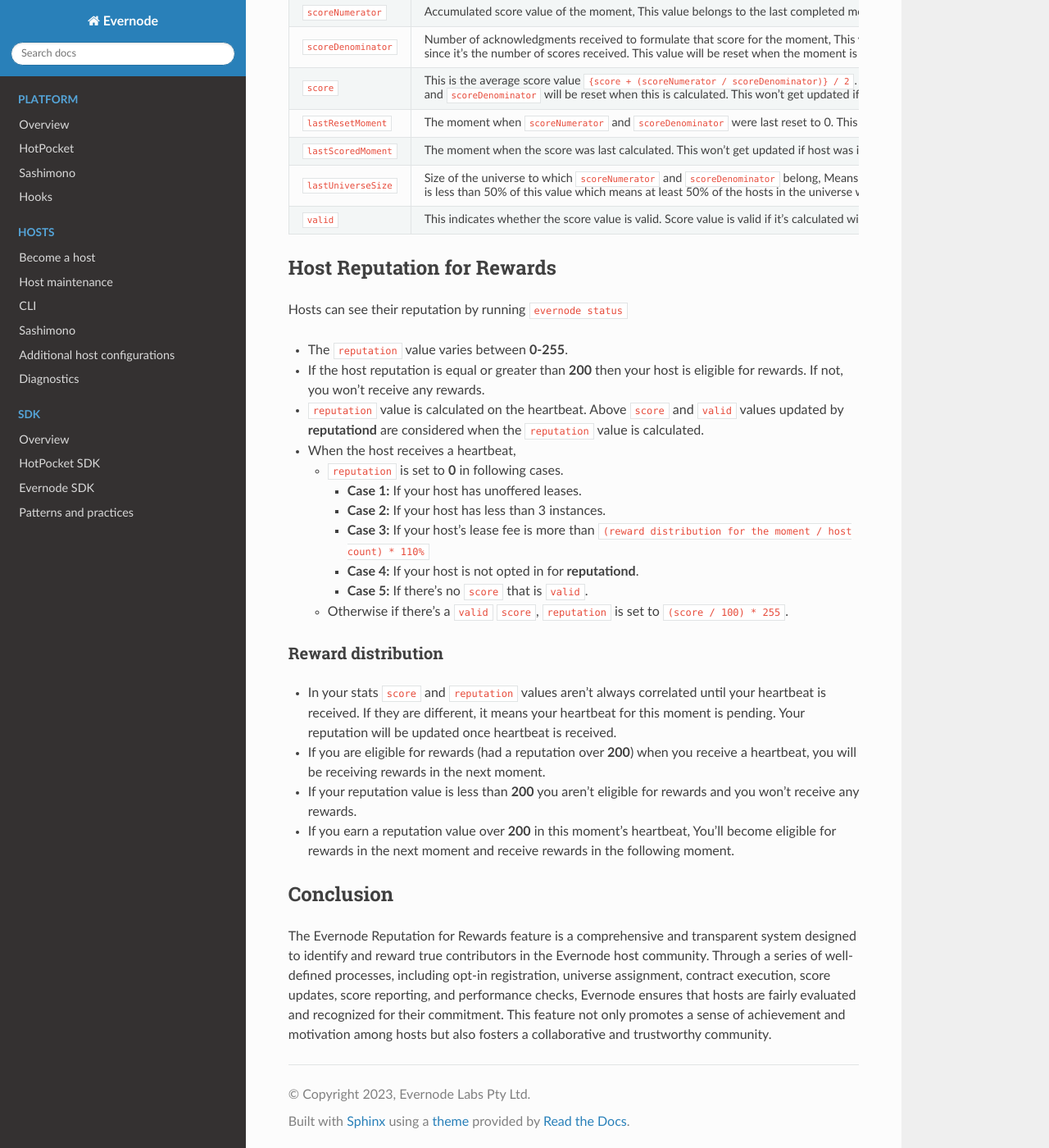
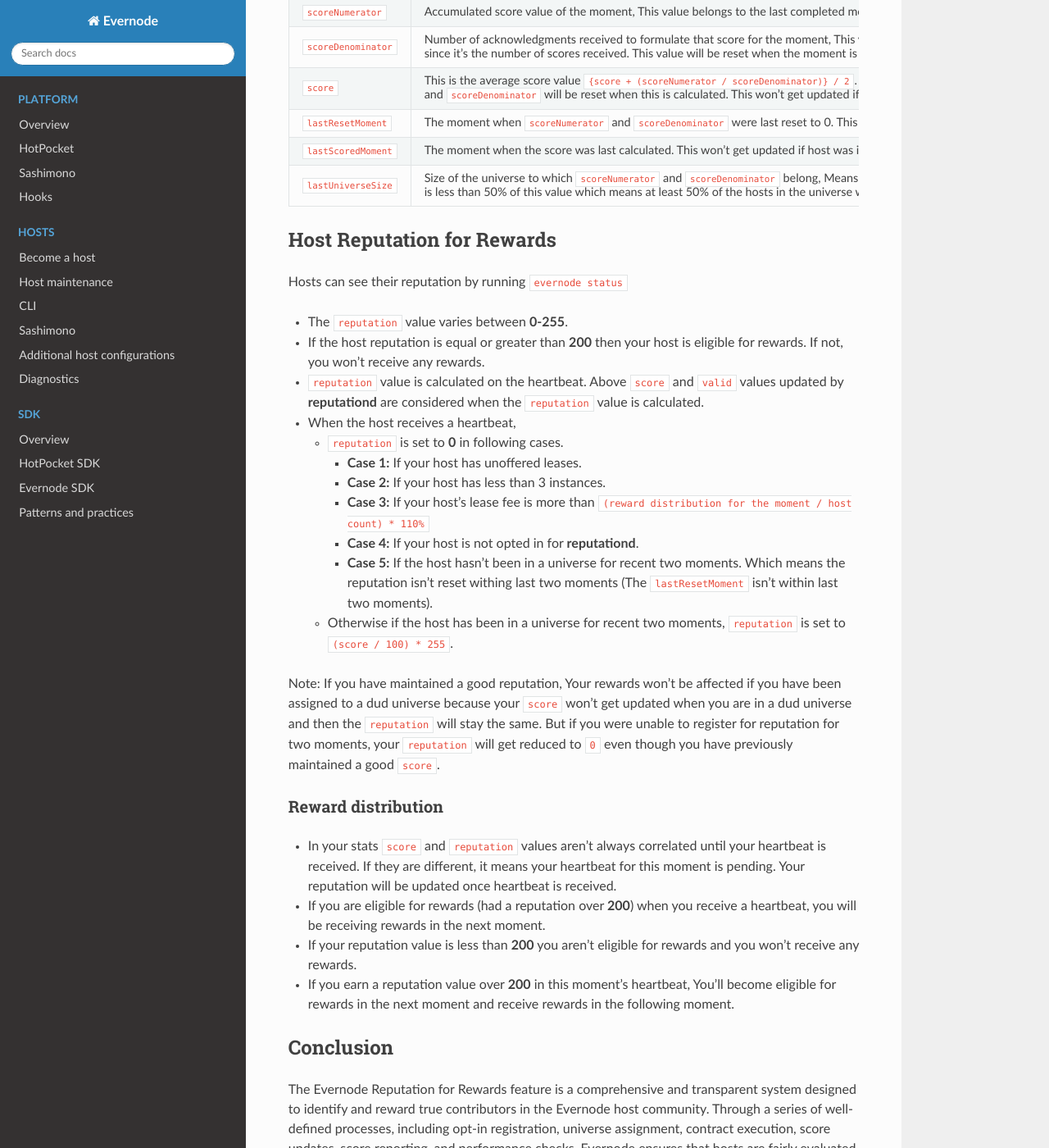
Before and after one commit to tequdev/evernode-docs, a Sphinx documentation site: the page built from docs/source/hosts/evernode-host-reputationd.md, in a window 1280 px wide and 1400 px high, scrolled down 4404 px. Shown: the whole window at 82% size. Built offline with Sphinx 7.4.7 and the Read the Docs theme 2.0.0, drawn with Linux system fonts in a browser that asks for light colours.

Commit message:
Modified reputation logic docs (#54)

```diff
--- a/docs/source/hosts/evernode-host-reputationd.md
+++ b/docs/source/hosts/evernode-host-reputationd.md
@@ -93,7 +93,6 @@
 | `lastResetMoment` | The moment when `scoreNumerator` and `scoreDenominator` were last reset to 0. This won't get updated if the host isn't assigned to a universe. |
 | `lastScoredMoment` | The moment when the score was last calculated. This won't get updated if host was in a dud universe since all the scores reported by the hosts in the universe are skipped. |
 | `lastUniverseSize` | Size of the universe to which `scoreNumerator` and `scoreDenominator` belong, Means this value belongs to the last completed moment. Universe is considered as dud if `scoreDenominator` is less than 50% of this value which means at least 50% of the hosts in the universe wasn't reliable. |
-| `valid` | This indicates whether the score value is valid. Score value is valid if it's calculated within last 2 moments which can be determined by `lastScoredMoment` |
 
 ## Host Reputation for Rewards
 
@@ -107,8 +106,10 @@
     - **Case 2:** If your host has less than 3 instances.
     - **Case 3:** If your host's lease fee is more than `(reward distribution for the moment / host count) * 110%`
     - **Case 4:** If your host is not opted in for **reputationd**.
-    - **Case 5:** If there's no `score` that is `valid`.
-  - Otherwise if there's a `valid` `score`, `reputation` is set to `(score / 100) * 255`.
+    - **Case 5:** If the host hasn't been in a universe for recent two moments. Which means the reputation isn't reset withing last two moments (The `lastResetMoment` isn't within last two moments).
+  - Otherwise if the host has been in a universe for recent two moments, `reputation` is set to `(score / 100) * 255`.
+
+Note: If you have maintained a good reputation, Your rewards won't be affected if you have been assigned to a dud universe because your `score` won't get updated when you are in a dud universe and then the `reputation` will stay the same. But if you were unable to register for reputation for two moments, your `reputation` will get reduced to `0` even though you have previously maintained a good `score`.
 
 ### Reward distribution
 
--- a/docs/source/index.rst
+++ b/docs/source/index.rst
@@ -14,7 +14,7 @@
 
 Evernode licence
 ^^^^^^^^^^^^^^^^
-Please find the Evernode license `here <(https://raw.githubusercontent.com/EvernodeXRPL/evernode-test-resources/main/license/evernode-license.pdf>`_.
+Please find the Evernode license `here <(https://raw.githubusercontent.com/EvernodeXRPL/evernode-resources/main/license/evernode-license.pdf>`_.
 
 External resources
 ^^^^^^^^^^^^^^^^^^
```
Also changed, not shown: docs/source/hosts/evernode-diagnostics.md (+1 -1 lines), docs/source/hosts/evernode-host.md (+3 -3 lines), docs/source/hosts/maintenance.md (+4 -4 lines).
